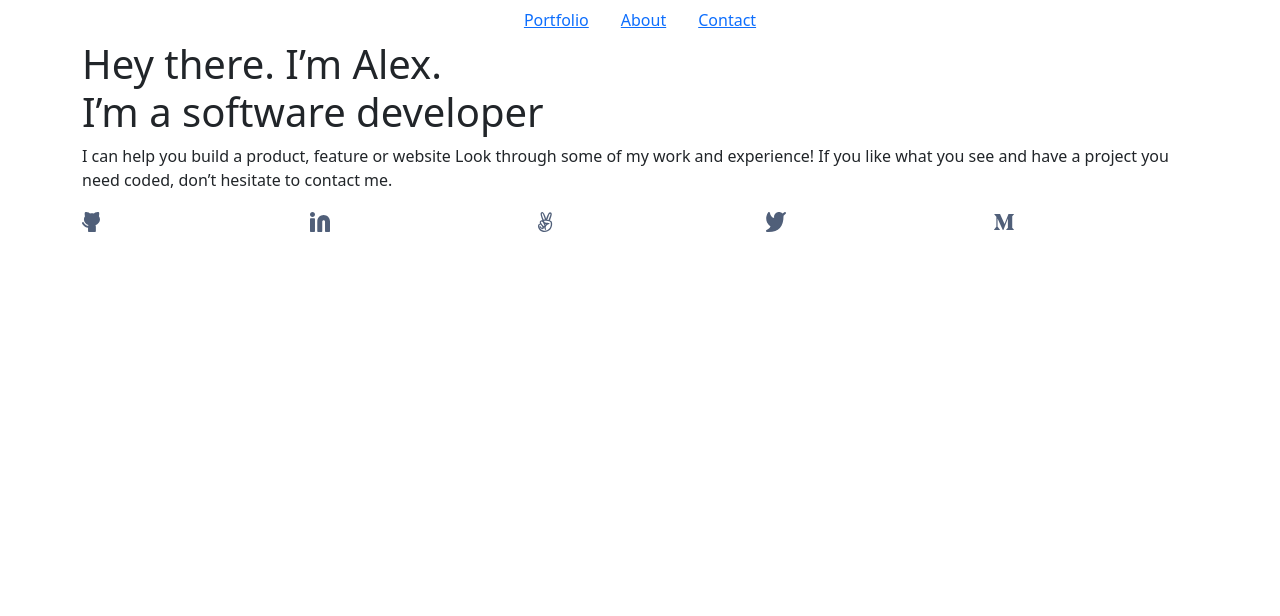
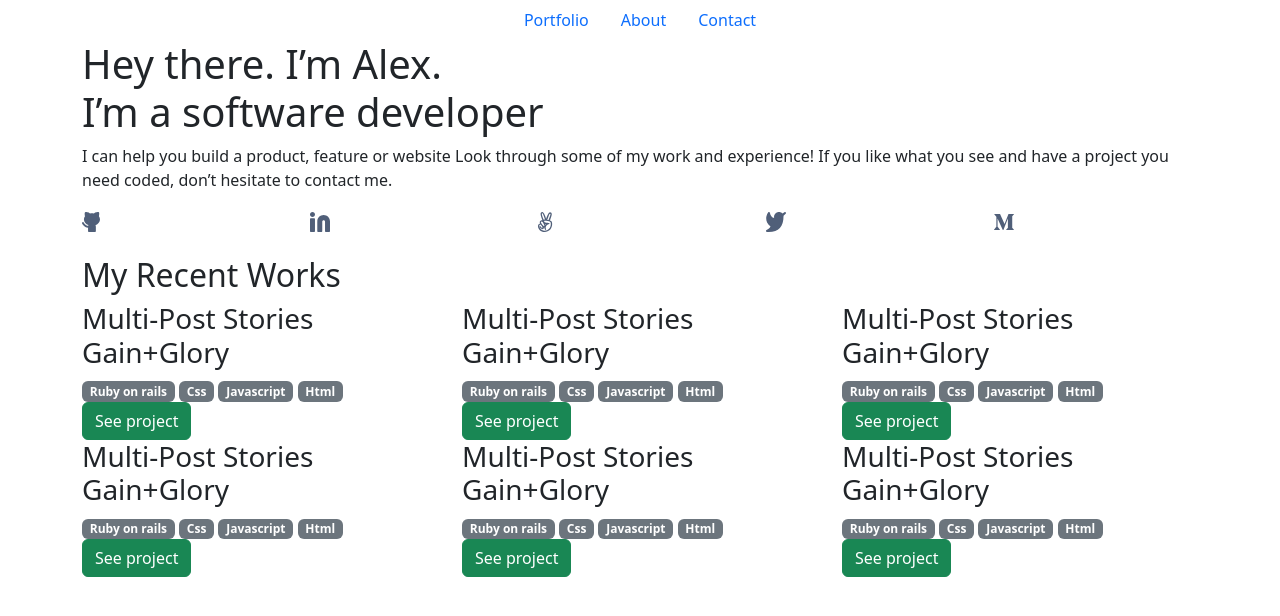
Before and after one commit to sameedmohsin28/Bootstrap-Portfolio, a website: page index.html in a window 1280 px wide. Drawn offline with nearby package versions, Linux system fonts and the light colour scheme.

Commit message:
Add work section with card projects

```diff
--- a/index.html
+++ b/index.html
@@ -1,11 +1,14 @@
 <!DOCTYPE html>
 <html lang="en">
   <head>
-    <meta charset="UTF-8">
-    <meta http-equiv="X-UA-Compatible" content="IE=edge">
-    <meta name="viewport" content="width=device-width, initial-scale=1.0">
-    <link rel="stylesheet" href="style.css">
-    <link href="https://cdn.jsdelivr.net/npm/bootstrap@5.2.3/dist/css/bootstrap.min.css" rel="stylesheet">
+    <meta charset="UTF-8" />
+    <meta http-equiv="X-UA-Compatible" content="IE=edge" />
+    <meta name="viewport" content="width=device-width, initial-scale=1.0" />
+    <link rel="stylesheet" href="style.css" />
+    <link
+      href="https://cdn.jsdelivr.net/npm/bootstrap@5.2.3/dist/css/bootstrap.min.css"
+      rel="stylesheet"
+    />
     <script src="https://cdn.jsdelivr.net/npm/bootstrap@5.2.3/dist/js/bootstrap.bundle.min.js"></script>
     <title>Bootstrap - Portfolio</title>
   </head>
@@ -14,13 +17,13 @@
       <header>
         <nav class="nav justify-content-center">
           <div class="nav-link">
-                    <a href="#" class="nav-portfolio">Portfolio</a>
+            <a href="#" class="nav-portfolio text-decoration-none">Portfolio</a>
           </div>
           <div class="nav-link">
-                    <a href="#" class="nav-about">About</a>
+            <a href="#" class="nav-about text-decoration-none">About</a>
           </div>
           <div class="nav-link">
-                    <a href="#" class="nav-contact">Contact</a>
+            <a href="#" class="nav-contact text-decoration-none">Contact</a>
           </div>
         </nav>
       </header>
@@ -28,31 +31,110 @@
       <section class="intro-section container">
         <div class="intro-heading fluid-container">
           <h1>
-                    Hey there. I’m Alex.<br class="into-heading-break">I’m a software developer
+            Hey there. I’m Alex.<br class="into-heading-break" />I’m a software
+            developer
           </h1>
         </div>
         <div class="intro-description fluid-container">
           <p>
-                    I can help you build a product, feature or website Look through some of my work and experience! If you like what you see and have a project you need coded, don’t hesitate to contact me.
+            I can help you build a product, feature or website Look through some
+            of my work and experience! If you like what you see and have a
+            project you need coded, don’t hesitate to contact me.
           </p>
         </div>
         <div class="social-media-icons-container fluid-container">
           <div class="social-media-icons row">
-                    <a href="#" class="col"><img src="./Images/github.svg" alt="" class="github"></a>
-                    <a href="#" class="col"><img src="./Images/Linkedin.svg" alt="" class="linkedin"></a>
-                    <a href="#" class="col"><img src="./Images/Vector.svg" alt="" class="angellist"></a>
-                    <a href="#" class="col"><img src="./Images/Twitter.svg" alt="" class="twitter"></a>
-                    <a href="#" class="col"><img src="./Images/Medium.svg" alt="" class="medium"></a>
+            <a href="#" class="col"
+              ><img src="./Images/github.svg" alt="" class="github"
+            /></a>
+            <a href="#" class="col"
+              ><img src="./Images/Linkedin.svg" alt="" class="linkedin"
+            /></a>
+            <a href="#" class="col"
+              ><img src="./Images/Vector.svg" alt="" class="angellist"
+            /></a>
+            <a href="#" class="col"
+              ><img src="./Images/Twitter.svg" alt="" class="twitter"
+            /></a>
+            <a href="#" class="col"
+              ><img src="./Images/Medium.svg" alt="" class="medium"
+            /></a>
           </div>
         </div>
         <div class="dropdown-button fluid-container">
-                <a href="#"><img src="./Images/cricle down arrow" alt=""></a>
+          <a href="#"><img src="./Images/cricle down arrow" alt="" /></a>
         </div>
       </section>
 
-
-
-
+      <section class="cards-section container">
+				<div class="cards-heading fluid-container">
+					<h2>My Recent Works</h2>
+				</div>
+				<div class="cards-projects row">
+					<div class="first-project col-4">
+						<h3 class="project-heading fluid-container">Multi-Post Stories<br>Gain+Glory</h3>
+						<div class="technologies fluid-container">
+							<span class="ruby badge bg-secondary">Ruby on rails</span>
+							<span class="css badge bg-secondary">Css</span>
+							<span class="javascript badge bg-secondary">Javascript</span>
+							<span class="html badge bg-secondary">Html</span>
+						</div>
+						<button type="button" class="btn btn-success">See project</button>
+					</div>
+					<div class="first-project col-4">
+						<h3 class="project-heading fluid-container">Multi-Post Stories<br>Gain+Glory</h3>
+						<div class="technologies fluid-container">
+							<span class="ruby badge bg-secondary">Ruby on rails</span>
+							<span class="css badge bg-secondary">Css</span>
+							<span class="javascript badge bg-secondary">Javascript</span>
+							<span class="html badge bg-secondary">Html</span>
+						</div>
+						<button type="button" class="btn btn-success">See project</button>
+					</div>
+					<div class="first-project col-4">
+						<h3 class="project-heading fluid-container">Multi-Post Stories<br>Gain+Glory</h3>
+						<div class="technologies fluid-container">
+							<span class="ruby badge bg-secondary">Ruby on rails</span>
+							<span class="css badge bg-secondary">Css</span>
+							<span class="javascript badge bg-secondary">Javascript</span>
+							<span class="html badge bg-secondary">Html</span>
+						</div>
+						<button type="button" class="btn btn-success">See project</button>
+					</div>
+				</div>
+				<div class="cards-projects row">
+					<div class="first-project col-4">
+						<h3 class="project-heading fluid-container">Multi-Post Stories<br>Gain+Glory</h3>
+						<div class="technologies fluid-container">
+							<span class="ruby badge bg-secondary">Ruby on rails</span>
+							<span class="css badge bg-secondary">Css</span>
+							<span class="javascript badge bg-secondary">Javascript</span>
+							<span class="html badge bg-secondary">Html</span>
+						</div>
+						<button type="button" class="btn btn-success">See project</button>
+					</div>
+					<div class="first-project col-4">
+						<h3 class="project-heading fluid-container">Multi-Post Stories<br>Gain+Glory</h3>
+						<div class="technologies fluid-container">
+							<span class="ruby badge bg-secondary">Ruby on rails</span>
+							<span class="css badge bg-secondary">Css</span>
+							<span class="javascript badge bg-secondary">Javascript</span>
+							<span class="html badge bg-secondary">Html</span>
+						</div>
+						<button type="button" class="btn btn-success">See project</button>
+					</div>
+					<div class="first-project col-4">
+						<h3 class="project-heading fluid-container">Multi-Post Stories<br>Gain+Glory</h3>
+						<div class="technologies fluid-container">
+							<span class="ruby badge bg-secondary">Ruby on rails</span>
+							<span class="css badge bg-secondary">Css</span>
+							<span class="javascript badge bg-secondary">Javascript</span>
+							<span class="html badge bg-secondary">Html</span>
+						</div>
+						<button type="button" class="btn btn-success">See project</button>
+					</div>
+				</div>
+			</section>
     </div>
   </body>
 </html>
```
Lines whose indentation alone changed are shown as unchanged.
